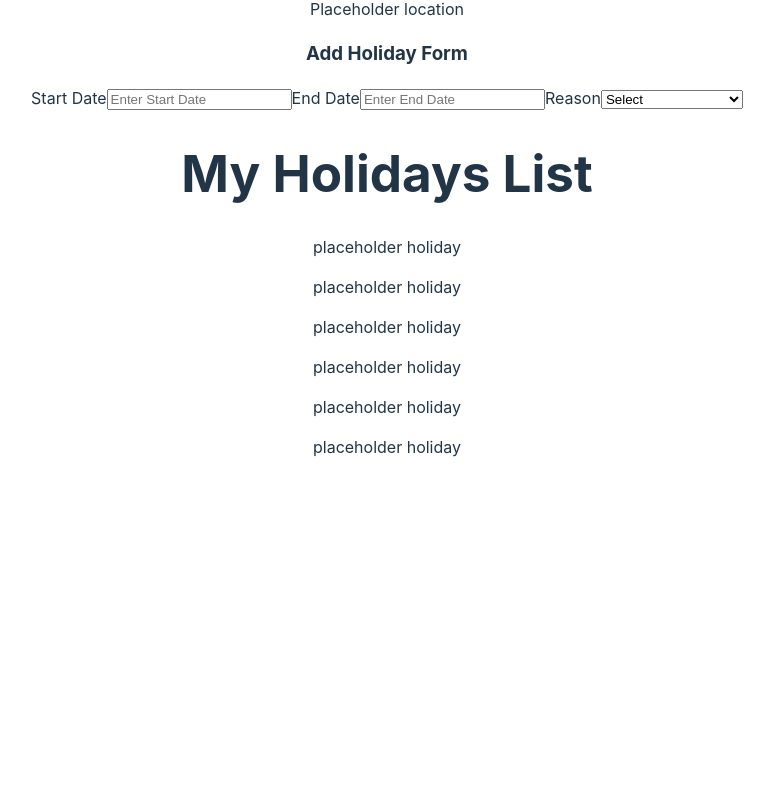
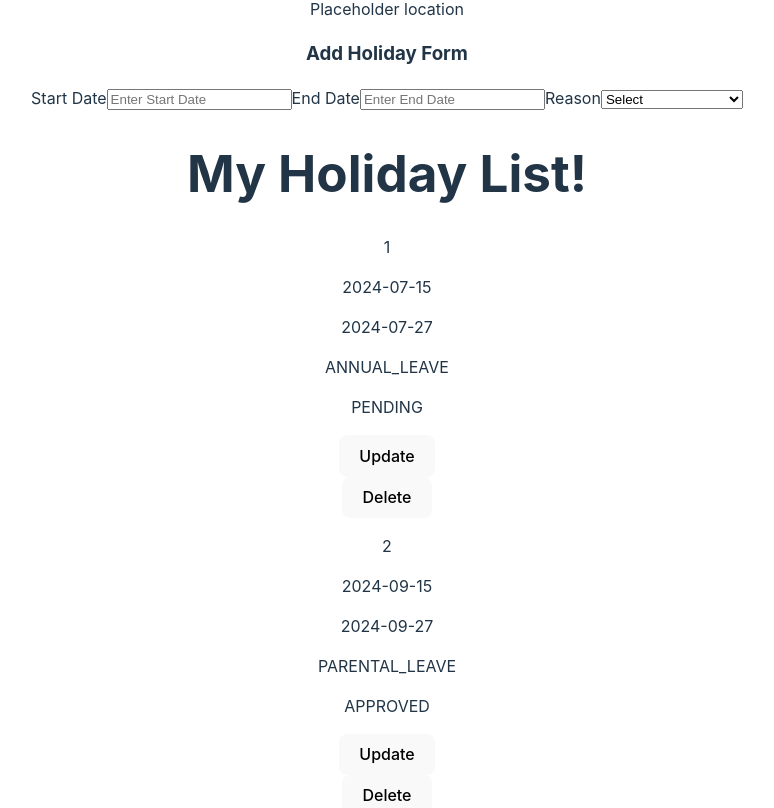
Before and after one commit to AdilIqbal95/hr_portal_capstone, a React (Vite) app in the folder frontend/: page /user-dashboard in a window 1280 px wide. Shown: the part 432-1240 px from the top of the page, without its empty margins (253-1027 px from the left). Before the commit the page ends 939 px from the top, so only its background shows below. Built offline with nearby package versions, Linux system fonts and the light colour scheme.

Commit message:
updated Holiday List User Page

```diff
--- a/frontend/src/components/HolidayList.jsx
+++ b/frontend/src/components/HolidayList.jsx
@@ -1,21 +1,62 @@
-function HolidaysList() {
+const HolidayList = () => {
 
-    return (
-      <>
-       <h1>My Holidays List</h1>
+  const mockHolidayList = [
+    {
+        employeeId: 1,
+        startDate: "2024-07-15",
+        endDate: "2024-07-27",
+        reason: "ANNUAL_LEAVE",
+        status: "PENDING"
 
+    },
+    {
+        employeeId: 2,
+        startDate: "2024-09-15",
+        endDate: "2024-09-27",
+        reason: "PARENTAL_LEAVE",
+        status: "APPROVED"
+    },
+    {
+        employeeId: 3,
+        startDate: "2024-11-15",
+        endDate: "2024-11-27",
+        reason: "SICK_LEAVE",
+        status: "REJECTED"
+    }
+]
 
-       <p>placeholder holiday</p>
-       <p>placeholder holiday</p>
-       <p>placeholder holiday</p>
-       <p>placeholder holiday</p>
-       <p>placeholder holiday</p>
-       <p>placeholder holiday</p>
+const mappedHolidayList = mockHolidayList.map((holiday) => {
+  return (
+    <>
+    <section>
+      <article>
+        <p> {holiday.employeeId}</p>
+        <p> {holiday.startDate}</p>
+        <p> {holiday.endDate}</p>
+        <p> {holiday.reason}</p>
+        <p> {holiday.status}</p>
+      </article>
+      <article>
+        <button>Update</button>
+      </article>
+      <article>
+        <button>Delete</button>
+      </article>
+    </section>
+    </>
+  )
+})
 
+return(
+  <>
+  <h1>My Holiday List!</h1>
+   <section>
+   {mappedHolidayList}
+   </section>
 
+  </>
+)
 
-      </>
-    )
-  }
+}
 
-  export default HolidaysList;
+  export default HolidayList;
```
